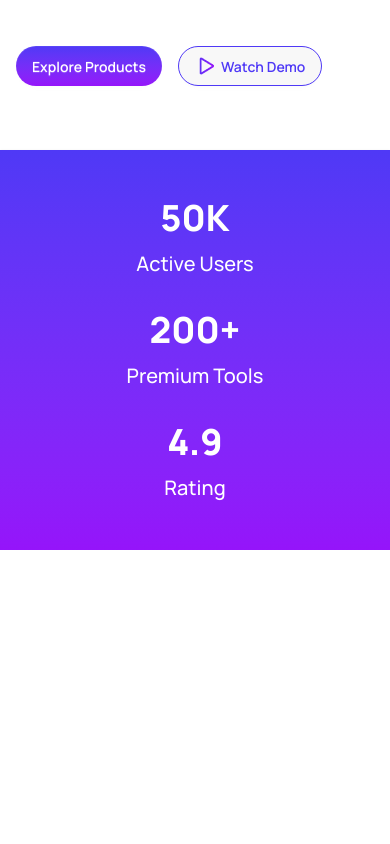
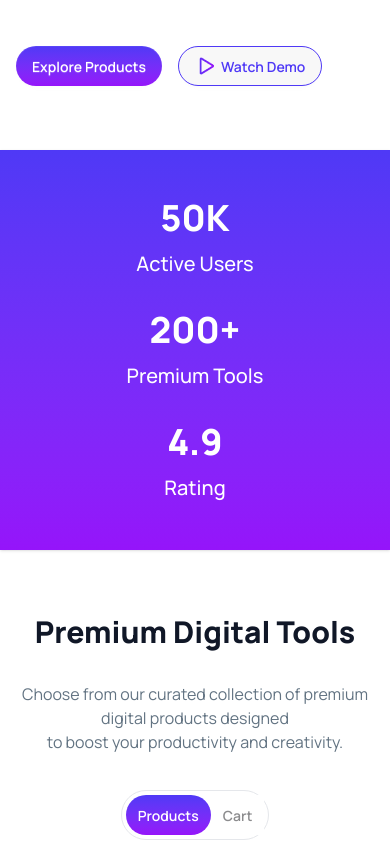
Before and after one commit to anika-chhoa/B13-A6-DigiTools, a React (Vite) app: page / in a window 390 px wide. Shown: the part 1019-1863 px from the top of the page. Before the commit the page ends 1569 px from the top, so only its background shows below. Built offline with nearby package versions, Linux system fonts and the light colour scheme.

Commit message:
design Premium Design Tools section and make it responsive for all devices

```diff
--- a/src/App.jsx
+++ b/src/App.jsx
@@ -3,6 +3,7 @@ import './App.css'
 import Banner from './Components/Banner'
 import Navbar from './Components/Navbar'
 import StatSection from './Components/StatSection'
+import Tab from './Components/Tab'
 
 function App() {
 
@@ -11,6 +12,7 @@ function App() {
       <Navbar/>
       <Banner/>
       <StatSection/>
+      <Tab/>
 
     </>
   )
--- a/src/Components/StatSection.jsx
+++ b/src/Components/StatSection.jsx
@@ -1,6 +1,6 @@
 const StatSection = () => {
   return (
-    <div>
+    <div className="mb-16 lg:mb-28">
       <div className="stats stats-vertical md:stats-horizontal shadow w-full px-8 md:px-16 lg:px-52 py-8 lg:py-16 bg-gradient-to-b from-[#4f39f6] to-[#9514fa] rounded-none">
         <div className="stat max-w-96 mx-auto flex flex-col justify-center items-center border-0 lg:border-r lg:border-gray-400">
           <div className="stat-value text-4xl lg:text-6xl text-white">50K</div>
--- /dev/null
+++ b/src/Components/Tab.jsx
@@ -0,0 +1,35 @@
+const Tab = () => {
+  return (
+    <div>
+      <h1 className="text-3xl lg:text-5xl font-extrabold text-center text-[#101727FF] mb-4">
+        Premium Digital Tools
+      </h1>
+      <p className="py-4 mb-4 text-[#627382FF] text-center">
+        Choose from our curated collection of premium digital products designed{" "}
+        <br />
+        to boost your productivity and creativity.
+      </p>
+
+      {/* Tabs */}
+      <div className="tabs tabs-box justify-center bg-white shadow-none">
+        <div className="bg-white border border-gray-200 w-fit rounded-[1000px] p-1">
+            <input
+          type="radio"
+          name="my_tabs_1"
+          className="tab bg-gradient-to-b from-[#4f39f6] to-[#9514fa] text-white rounded-[1000px] font-semibold border-none"
+          aria-label="Products"
+          defaultChecked
+        />
+        <input
+          type="radio"
+          name="my_tabs_1"
+          className="tab font-semibold bg-white border-0 shadow-0"
+          aria-label="Cart"
+        />
+        </div>
+      </div>
+    </div>
+  );
+};
+
+export default Tab;
```
